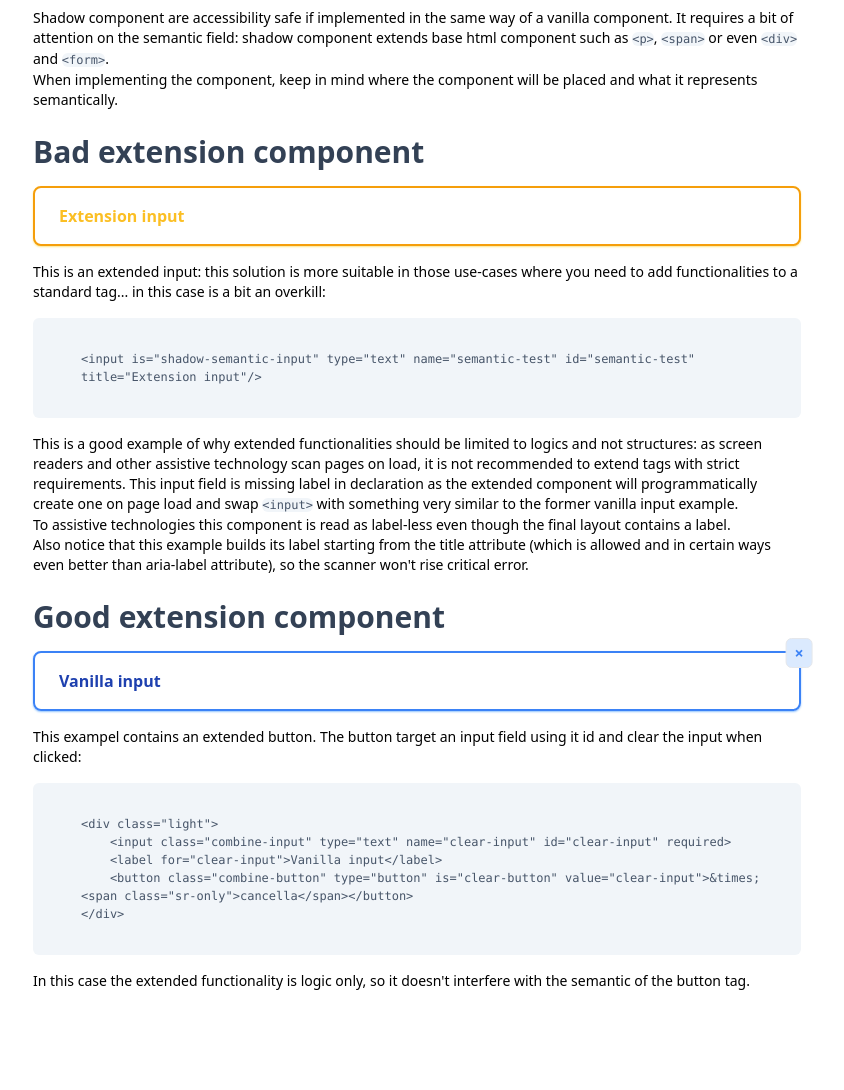
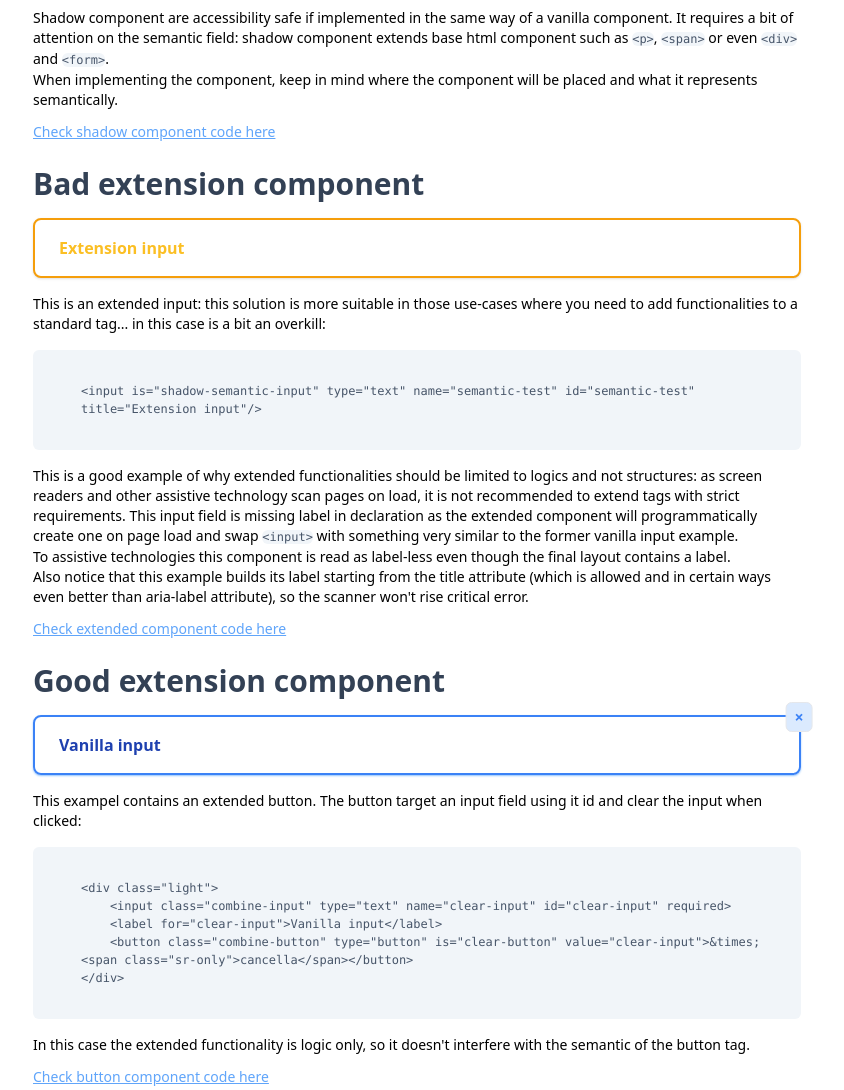
Before and after one commit to agreaste/nyx, a website built with webpack: page src/templates/index.html in a window 1280 px wide. Shown: the part 780-1870 px from the top of the page, without its empty margins (223-1067 px from the left). Before the commit the page ends 1795 px from the top, so only its background shows below. Built offline with nearby package versions, Linux system fonts and the light colour scheme.

Commit message:
added links

```diff
--- a/src/styles/global.css
+++ b/src/styles/global.css
@@ -2,11 +2,19 @@
 @tailwind components;
 @tailwind utilities;
 
-code {
+.app {
+    @apply mx-auto max-w-screen-md pt-10;
+}
+
+.app code {
     @apply text-slate-600 bg-slate-100 rounded-md;
     font-size: .75rem !important;
 }
 
-p {
+.app p, .app a {
     @apply text-sm;
 }
+
+.app a {
+    @apply underline text-blue-400 mt-3;
+}
--- a/src/templates/index.html
+++ b/src/templates/index.html
@@ -5,7 +5,7 @@
     <title>Shadow Component Test</title>
 </head>
 <body>
-<main class="mx-auto max-w-screen-md pt-10">
+<main class="app">
     <h1 class="text-5xl font-bold mb-8 text-slate-900 uppercase">Custom components vademecum</h1>
     <div class="flex flex-col mb-6">
         <h2 class="text-3xl font-bold mb-2 text-slate-700">Vanilla component</h2>
@@ -41,6 +41,9 @@
             <br>When implementing the component, keep in mind where the component will be placed and what it represents
             semantically.
         </p>
+        <a href="https://github.com/agreaste/nyx/blob/main/src/js/shadow/shadowInput.js"
+           title="Visit component code page"
+           class="">Check shadow component code here</a>
     </div>
     <div class="flex flex-col mb-6">
         <h2 class="text-3xl font-bold mb-2 text-slate-700">Bad extension component</h2>
@@ -62,6 +65,9 @@
             label.
             <br>Also notice that this example builds its label starting from the title attribute (which is allowed and
             in certain ways even better than aria-label attribute), so the scanner won't rise critical error.</p>
+        <a href="https://github.com/agreaste/nyx/blob/main/src/js/shadow/extendedInput.js"
+           title="Visit component code page"
+           class="">Check extended component code here</a>
     </div>
     <div class="flex flex-col mb-6">
         <h2 class="text-3xl font-bold mb-2 text-slate-700">Good extension component</h2>
@@ -81,6 +87,9 @@
             <br>&lt;/div&gt;
         </code>
         <p>In this case the extended functionality is logic only, so it doesn't interfere with the semantic of the button tag.</p>
+        <a href="https://github.com/agreaste/nyx/blob/main/src/js/shadow/clearButton.js"
+           title="Visit component code page"
+           class="">Check button component code here</a>
     </div>
 </main>
 
--- a/tailwind.config.js
+++ b/tailwind.config.js
@@ -1,4 +1,5 @@
 module.exports = {
+  important: true,
   content: ['./src/templates/*.html', './src/js/**.js'],
   theme: {
     extend: {},
```
Also changed, not shown: package.json (+8 -1 lines).
